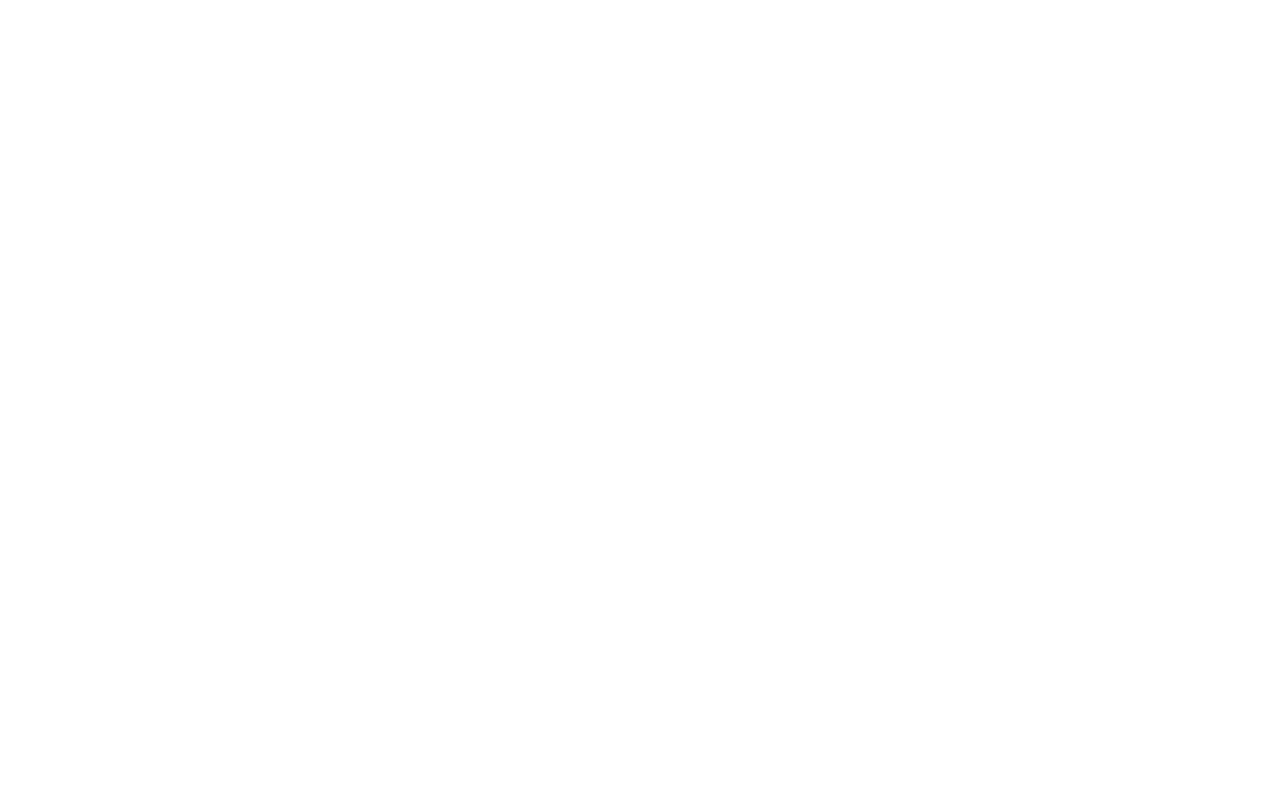
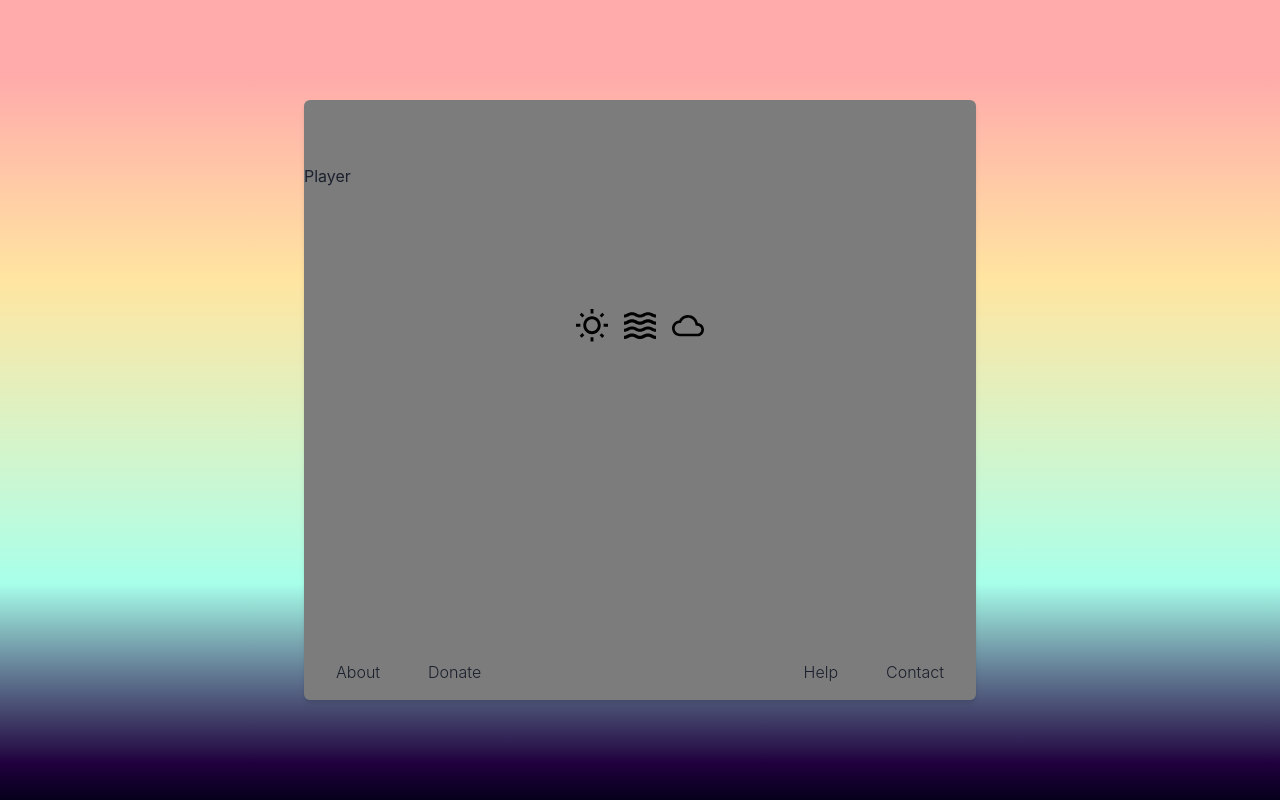
Before and after one commit to dizzyjaguar/improvEar, a React (Vite) app: page /player in a window 1280 px wide. Built offline with nearby package versions, Linux system fonts and the light colour scheme.

Commit message:
WIP changing content container on route change

```diff
--- a/src/components/Landing/index.tsx
+++ b/src/components/Landing/index.tsx
@@ -29,7 +29,7 @@ export default function Landing() {
         <div className={`w-full flex justify-center items-center`}>
           <Button
             onClick={() =>
-              navigate('about', { state: { iconLocation: 'top left' } })
+              navigate('player', { state: { iconLocation: 'top left' } })
             }
             whileHover={{ scale: 1.03 }}
             whileTap={{ scale: 0.99 }}
--- /dev/null
+++ b/src/routes/player.tsx
@@ -0,0 +1,3 @@
+export default function Player() {
+  return <>Player</>
+}
--- a/src/routes/root.tsx
+++ b/src/routes/root.tsx
@@ -6,9 +6,18 @@ import Water from '../components/icons/Water'
 import { useEffect, useState } from 'react'
 import useWindowSize from '../hooks/useWindowSize.js'
 import { useBreakpoints } from '../hooks/useBreakpoints.js'
+import resolveConfig from 'tailwindcss/resolveConfig'
+// @ts-ignore
+import tailwindConfig from '../../tailwind.config.js'
 
 export default function Root() {
+  const fullConfig = resolveConfig(tailwindConfig)
+  const backgroundColors = fullConfig.theme.backgroundColor
+  console.log(fullConfig.theme)
   let location = useLocation()
+  const [currentBgColor, setCurrentBgColor] = useState(
+    backgroundColors.alabaster[50]
+  )
   const [x, setX] = useState(0)
   const [y, setY] = useState(0)
   const [rotate, setRotate] = useState(0)
@@ -26,6 +35,12 @@ export default function Root() {
     }
   }, [location, windowSize])
 
+  useEffect(() => {
+    location.pathname === '/player'
+      ? setCurrentBgColor(backgroundColors.alabaster[500])
+      : setCurrentBgColor(backgroundColors.alabaster[50])
+  })
+
   // add in a theme changer button that changes it from a rainbow background to a mono color background
   return (
     <div
@@ -34,8 +49,11 @@ export default function Root() {
       {/* This will need different height depending on viewport height, see iphoneSE for reference
         IF its less than 800px height then the conatiner needs to fit 90%height
       */}
-      <div
+      {/* if on the player route this needs to transform into the player body, instead of the information body. */}
+      <motion.div
         className={`flex flex-col bg-alabaster-50 w-screen max-w-2xl min-h-[600px] h-3/5 rounded-md shadow-md pt-16 pb-4 relative justify-between`}
+        animate={{ backgroundColor: currentBgColor }}
+        transition={{ type: 'spring', duration: 2 }}
       >
         <motion.div
           className={`w-full flex justify-center items-center space-x-4 absolute`}
@@ -76,7 +94,7 @@ export default function Root() {
             </Link>
           </div>
         </div>
-      </div>
+      </motion.div>
     </div>
   )
 }
```
Also changed, not shown: src/main.tsx (+5 -3 lines).
